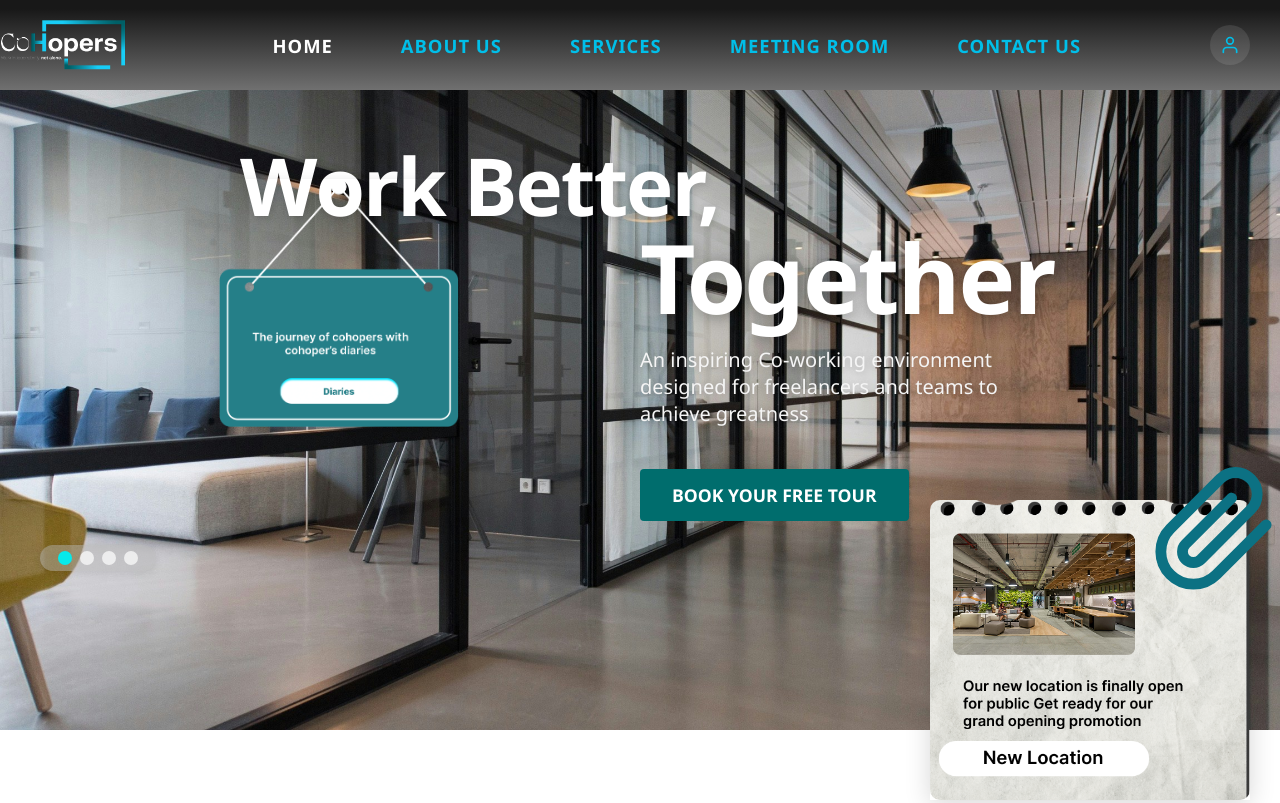
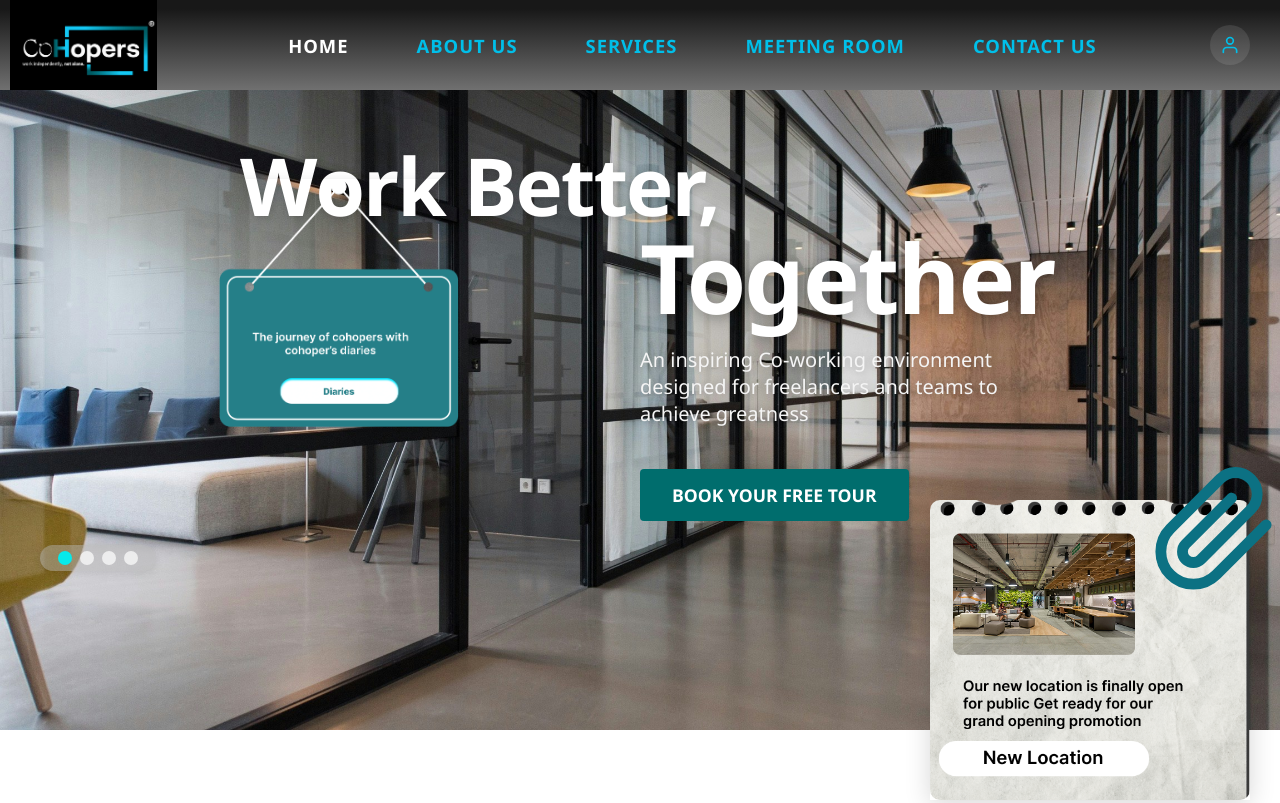
Before and after one commit to suvendu-kumar-rath/CoHopers, a plain HTML site: page index.html in a window 1280 px wide. Shown: the top 803 px of the page. Drawn offline with Linux system fonts and the light colour scheme.

Commit message:
Co-hopers logo changed

```diff
--- a/index.html
+++ b/index.html
@@ -9,7 +9,7 @@
 <body>
     <header>
         <div class="logo">
-            <img src="images/Cohoper_logo.png" alt="CoHopers Logo" />
+            <img src="images/Cohopers_logo.png" alt="CoHopers Logo" />
         </div>
         <nav>
             <ul>
--- a/styles.css
+++ b/styles.css
@@ -32,7 +32,8 @@ header {
     height: 100%;
 }
 .logo img {
-    height: 70px;
+    margin-left: 10px;
+    height: 90px;
     width: auto;
     display: block;
     border-radius: 0 0 0 0;
```
Also changed, not shown: about.html (+1 -1 lines), contactus.html (+1 -1 lines), images/Cohoper_logo.png (deleted), images/Cohopers_logo.png (added).
